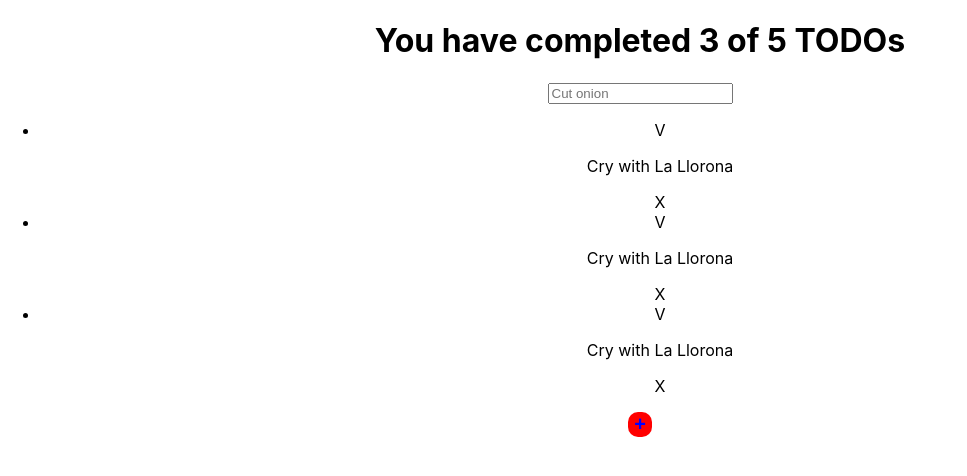
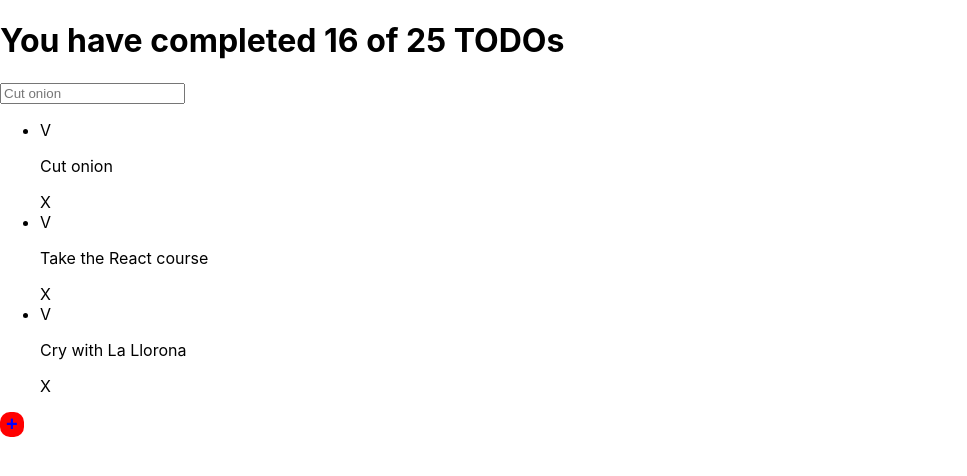
Before and after one commit to aledjv22/todo_in_react, a React (Create React App) app: page / in a window 1280 px wide. Shown: the top 476 px of the page, without its empty margins (0-967 px from the left). Built offline with nearby package versions, Linux system fonts and the light colour scheme.

Commit message:
ToDo's through an arrangement and props

```diff
--- a/src/App.js
+++ b/src/App.js
@@ -4,22 +4,32 @@ import { TodoList } from './TodoList';
 import { TodoItem } from './TodoItem';
 import { CreateTodoButton } from './CreateTodoButton';
 import './App.css';
+import React from 'react';
+
+const defaultTodos = [
+  { text: 'Cut onion', completed: true },
+  { text: 'Take the React course', completed: false },
+  { text: 'Cry with La Llorona', completed: false },
+];
 
 function App() {
   return (
-    <div className="App">
+    <React.Fragment>
 
-      <TodoCounter/>
+      <TodoCounter completed={16} total={25} />
       <TodoSearch/>
 
       <TodoList>
-        <TodoItem />
-        <TodoItem />
-        <TodoItem />
+        {defaultTodos.map(todo =>
+          <TodoItem
+          key={todo.text}
+          text={todo.text}
+          completed={todo.completed}/>
+          )}
       </TodoList>
 
       <CreateTodoButton/>
-    </div>
+    </React.Fragment>
   );
 }
 
--- a/src/TodoCounter.js
+++ b/src/TodoCounter.js
@@ -1,7 +1,7 @@
-function TodoCounter(){
+function TodoCounter({ total, completed }){
     return (
       <h1>
-        You have completed 3 of 5 TODOs
+        You have completed {completed} of {total} TODOs
         </h1>
     );
 }
--- a/src/TodoItem.js
+++ b/src/TodoItem.js
@@ -1,8 +1,8 @@
-function TodoItem(){
+function TodoItem(props){
     return (
       <li>
         <span>V</span>
-        <p>Cry with La Llorona</p>
+        <p>{props.text}</p>
         <span>X</span>
       </li>
     );
```
